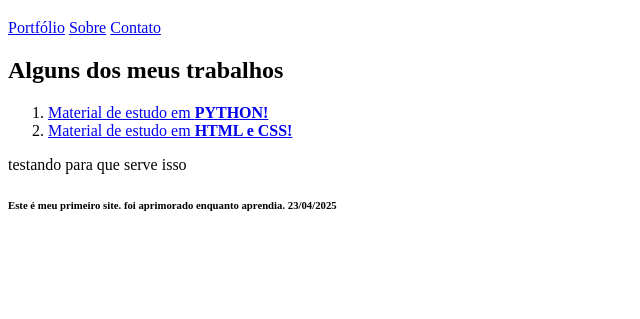
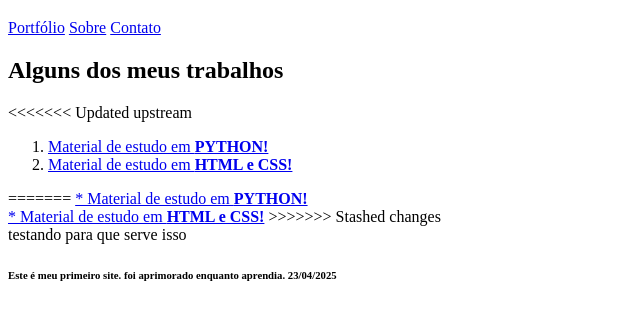
Before and after one commit to eulucasdev/HTML_CSS, a plain HTML site: page primeiro_site/portifolio.html in a window 1280 px wide. Shown: the part 61-380 px from the top of the page, without its empty margins (0-640 px from the left). Drawn offline with Linux system fonts and the light colour scheme.

Commit message:
Update portifolio.html

```diff
--- a/primeiro_site/portifolio.html
+++ b/primeiro_site/portifolio.html
@@ -1,5 +1,5 @@
 <!DOCTYPE html>
-<html>
+<html lang="pt-br">
 
 	<head> <meta charset="utf-8">
 		<title>Lucasd de Oliveira</title>
@@ -18,10 +18,16 @@
 
 		<main>
 			<h2>Alguns dos meus trabalhos</h2>
+<<<<<<< Updated upstream
 				<ol>
 					<li><a href="https://github.com/eulucasdev/Python">Material de estudo em <strong>PYTHON!</strong></a></li>
 					<li><a href="https://github.com/eulucasdev/HTML_CSS">Material de estudo em <strong>HTML e CSS!</strong></a></li>
 				</ol>
+=======
+			<a href="https://github.com/eulucasdev/Python">* Material de estudo em <strong>PYTHON!</strong></a><br>
+			<a href="https://github.com/eulucasdev/HTML_CSS">* Material de estudo em <strong>HTML e CSS!</strong></a>
+
+>>>>>>> Stashed changes
 			<aside>
 				testando para que serve isso
 			</aside>
```
